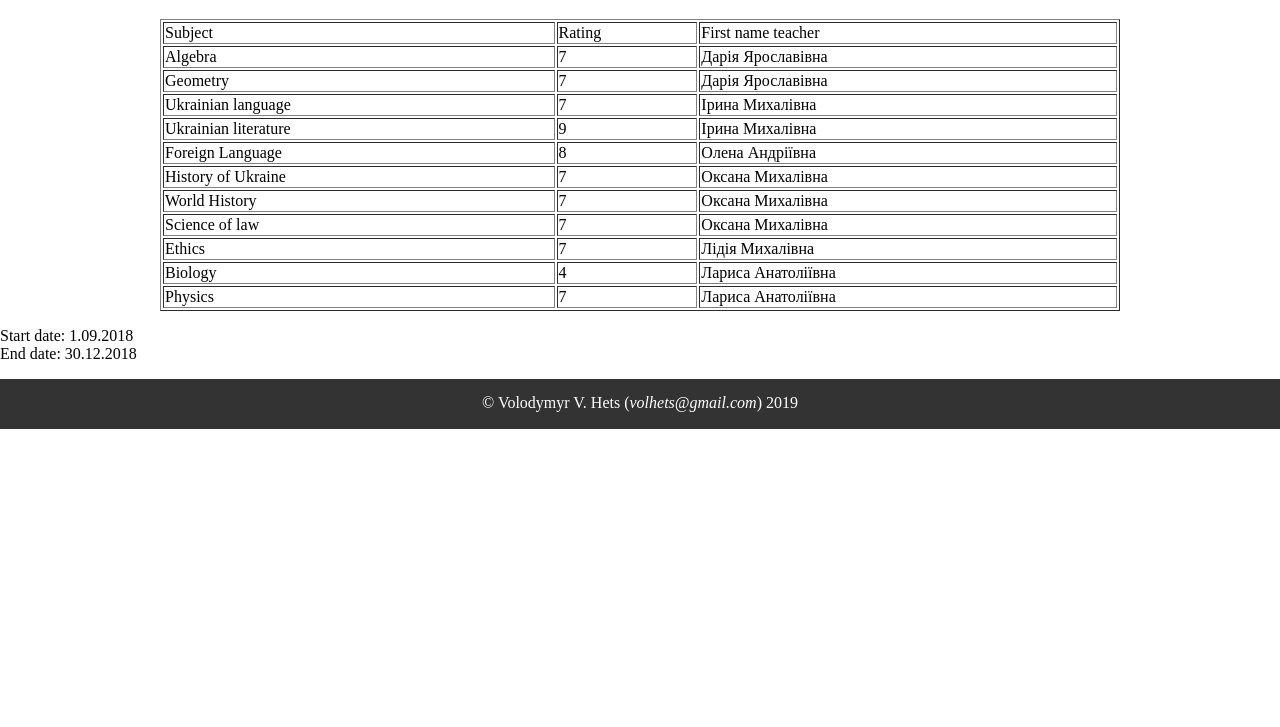
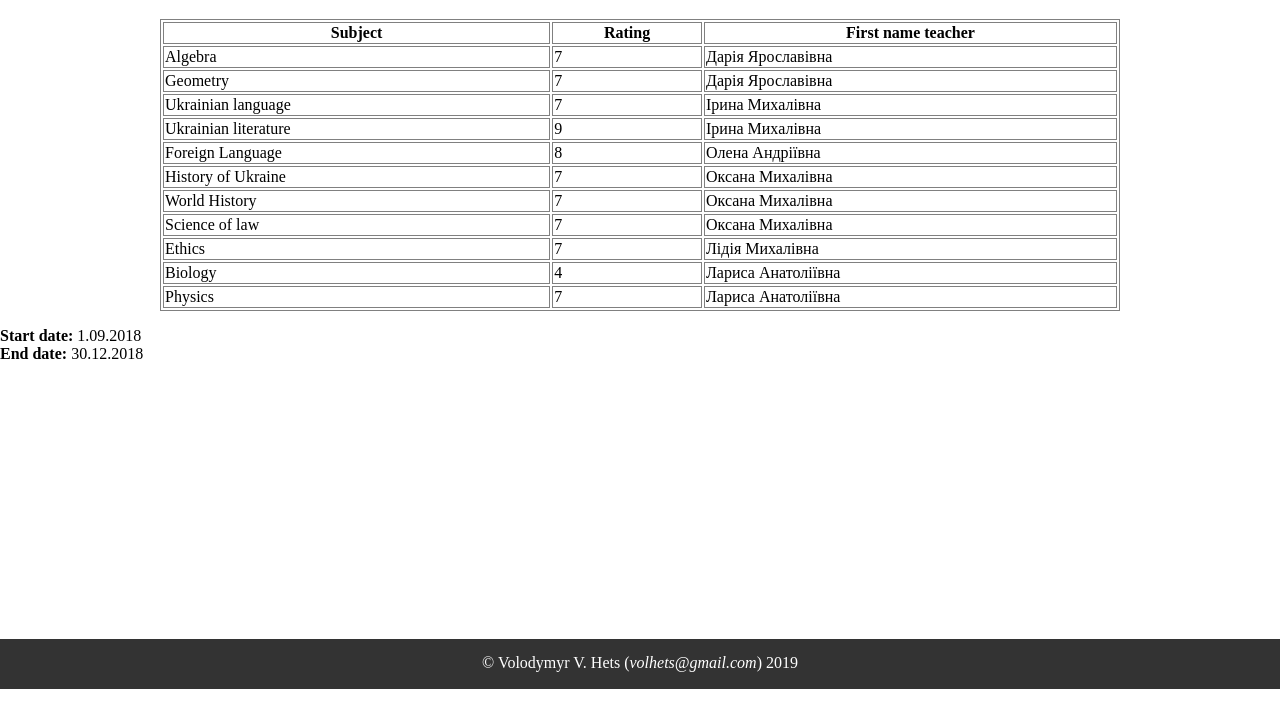
Before and after one commit to volhets/html-test, a plain HTML site: page marks.html in a window 1280 px wide. Shown: the part 111-838 px from the top of the page. Before the commit the page ends 800 px from the top, so only its background shows below. Drawn offline with Linux system fonts and the light colour scheme.

Commit message:
Home Work

```diff
--- a/css/style.css
+++ b/css/style.css
@@ -1,5 +1,10 @@
+html {
+    height: 100%;
+}
+
 body {
     margin: 0;
+    height: 100%;
 }
 
 .pass{
@@ -10,10 +15,15 @@ body {
     padding-top: 50px;
 }
 
-.table-marks{
+table.table-marks,
+table.table-marks td,
+table.table-marks th {
+    border: 1px solid grey;
+}
+
+table.table-marks{
     width: 75%;
-    border: 1px solid grey;
-    align-self: auto;
+    margin: auto;
 }
 
 .marks {
@@ -122,6 +132,13 @@ footer {
     height: 50px;
 }
 
+footer.bottom-footer {
+    position: absolute;
+    left: 0;
+    right: 0;
+    bottom: 0;
+}
+
 footer .footer-text {
     text-align: center;
     padding: 15px 0;
--- a/marks.html
+++ b/marks.html
@@ -18,12 +18,12 @@
             <li class="navbar-item last-item"><a href="./login.html" target="_blank">Sign In</a></li>
         </ul>
     </nav>
-    <table border="1" align="center" width="75%">
+    <table class="table-marks">
         <h1>My grades</h1>
         <tr>
-            <td>Subject</td>
-            <td>Rating</td>
-            <td>First name teacher</td>
+            <th>Subject</th>
+            <th>Rating</th>
+            <th>First name teacher</th>
         </tr>
         <tr>
             <td>Algebra</td>
@@ -82,10 +82,10 @@
         </tr>
     </table>
     <dl class="marks">
-        <li>Start date: 1.09.2018</li>
-        <li>End date: 30.12.2018</li>
+        <li><strong>Start date:</strong> 1.09.2018</li>
+        <li><strong>End date:</strong> 30.12.2018</li>
     </dl>
-    <footer>
+    <footer class="bottom-footer">
         <div class="footer-text">
             © Volodymyr V. Hets (<i>volhets@gmail.com</i>) 2019
         </div>
```
Also changed, not shown: gallery.html (+1 -1 lines), index.html (+1 -1 lines), login.html (+3 -1 lines).
